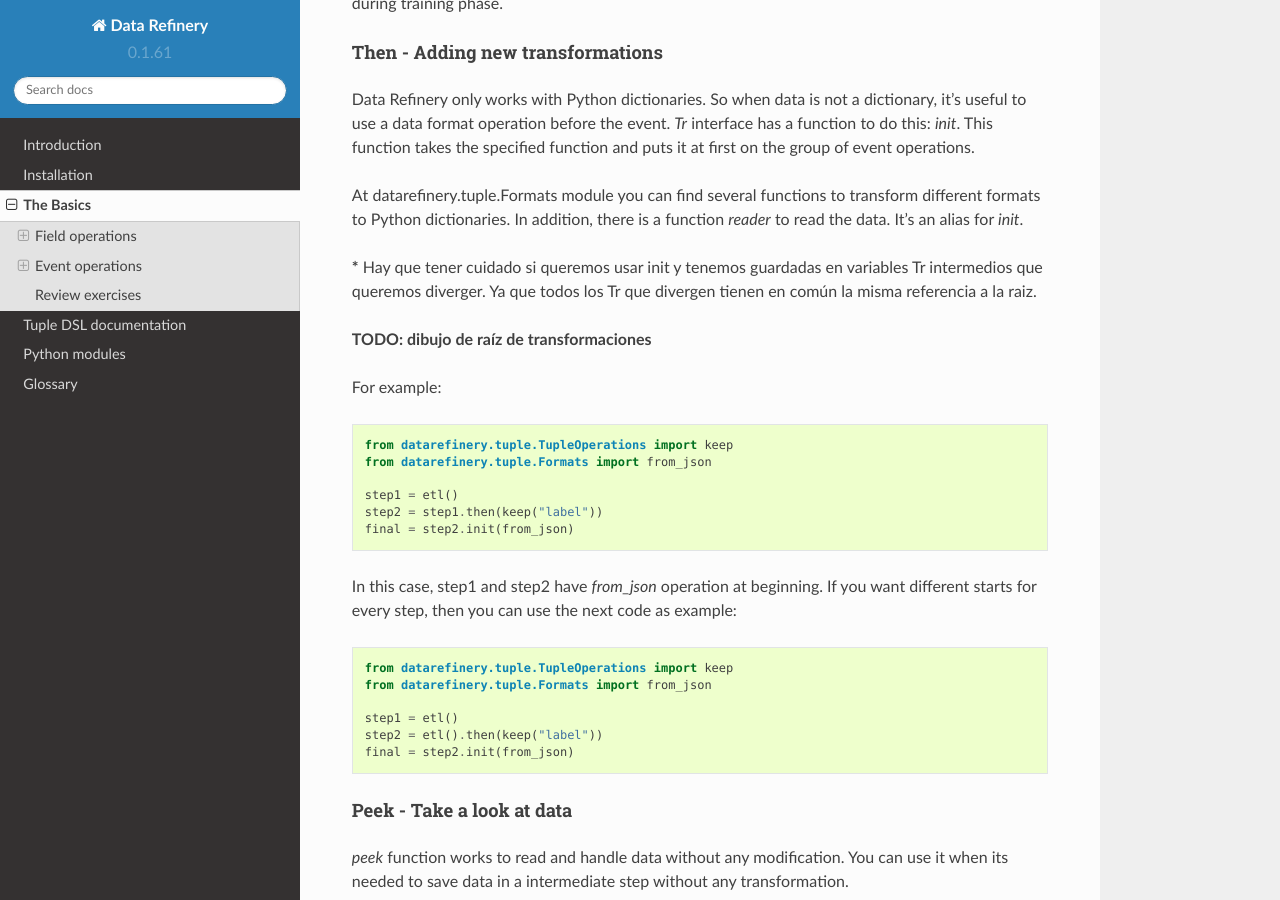
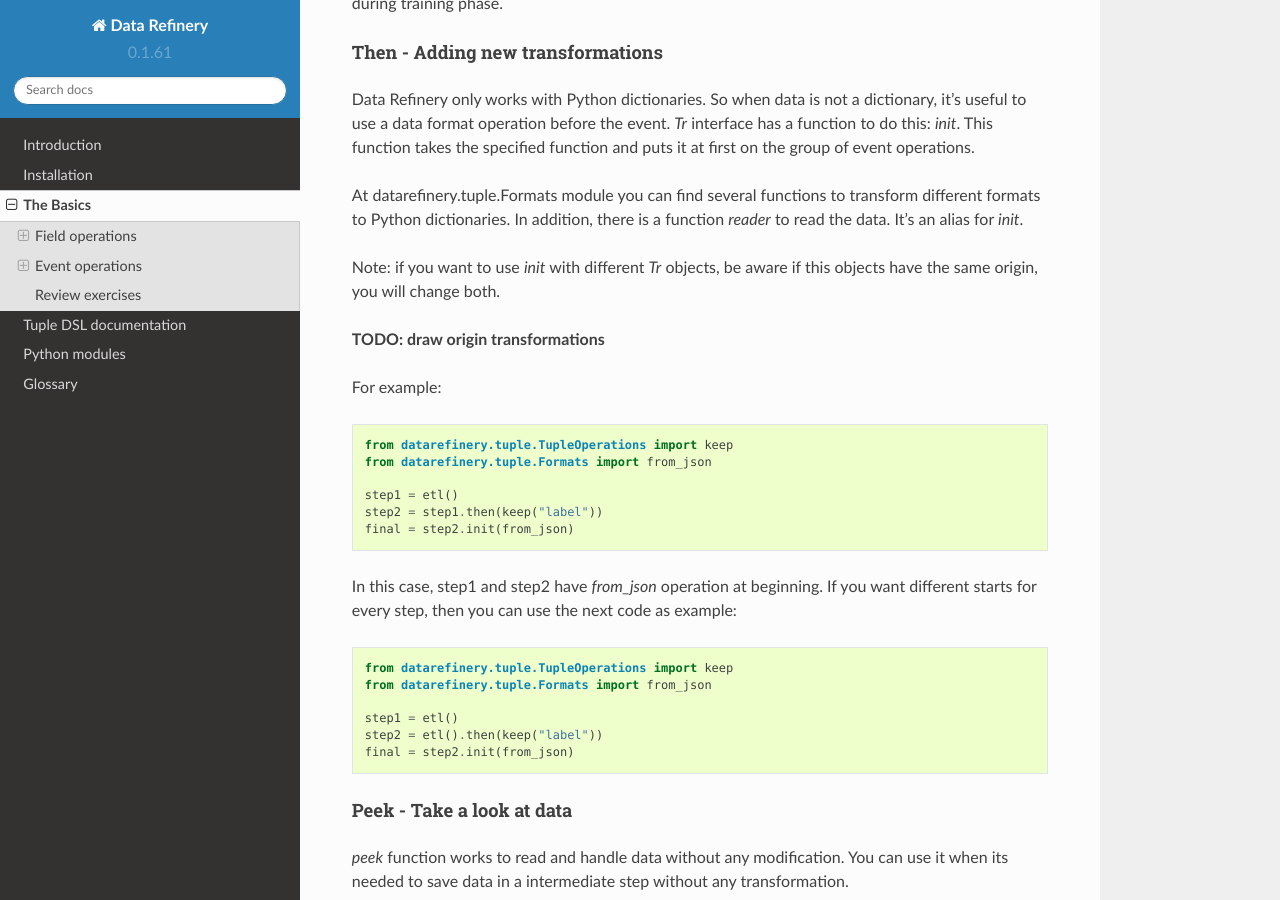
Before and after one commit to BBVA/data-refinery, a Sphinx documentation site: the page built from docs/source/thebasics.rst, in a window 1280 px wide and 900 px high, scrolled down 12822 px. Built offline with Sphinx 7.4.7 and the Read the Docs theme 2.0.0, drawn with Linux system fonts in a browser that asks for light colours.

Commit message:
Finish thebasics translation

```diff
--- a/docs/source/thebasics.rst
+++ b/docs/source/thebasics.rst
@@ -663,10 +663,10 @@ the group of event operations.
 At datarefinery.tuple.Formats module you can find several functions to transform different formats to Python
 dictionaries. In addition, there is a function *reader* to read the data. It's an alias for *init*.
 
-***** Hay que tener cuidado si queremos usar init y tenemos guardadas en variables Tr intermedios que queremos diverger.
-Ya que todos los Tr que divergen tienen en común la misma referencia a la raiz.
+Note: if you want to use *init* with different *Tr* objects, be aware if this objects have the same origin, you
+will change both.
 
-**TODO: dibujo de raíz de transformaciones**
+**TODO: draw origin transformations**
 
 For example:
 
```
